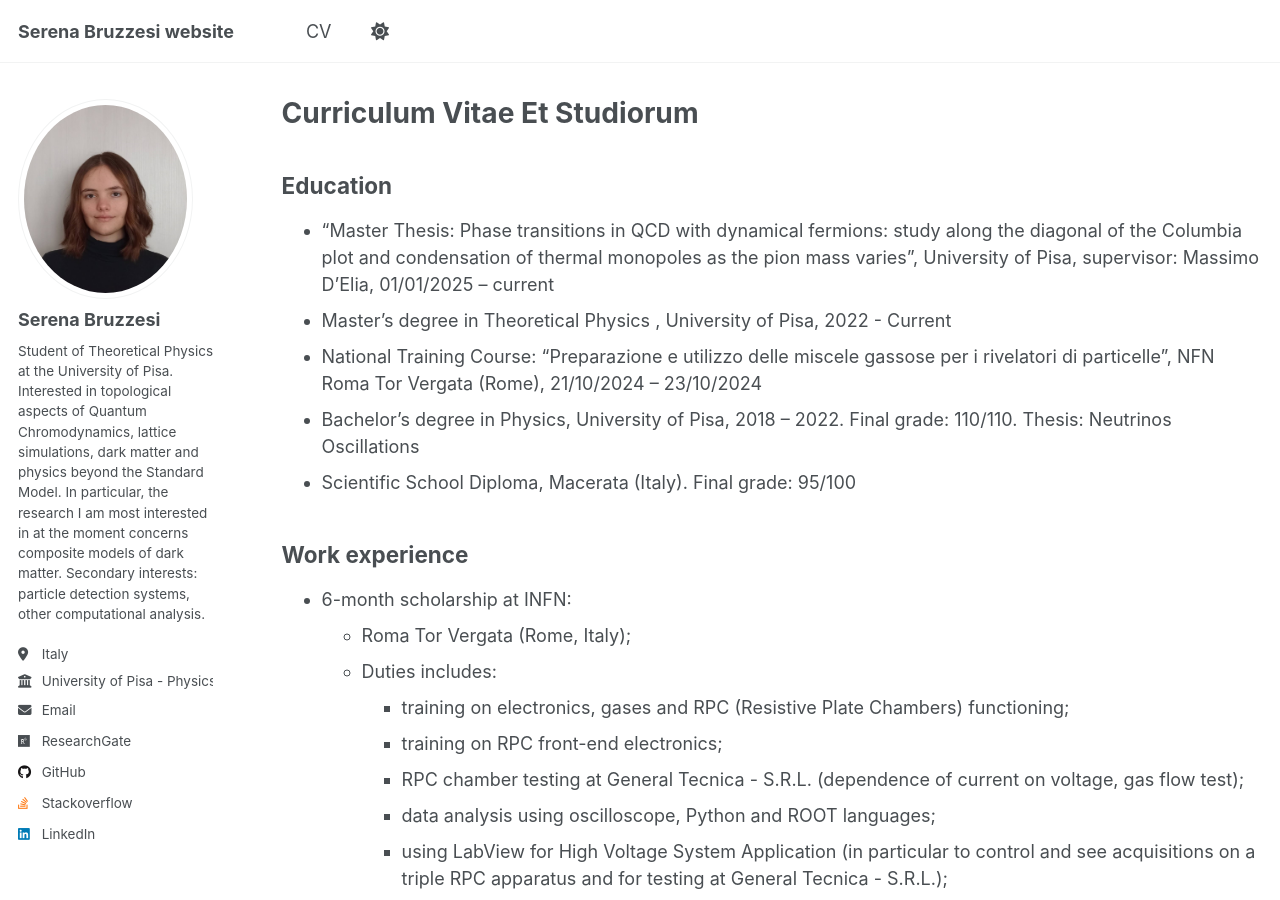
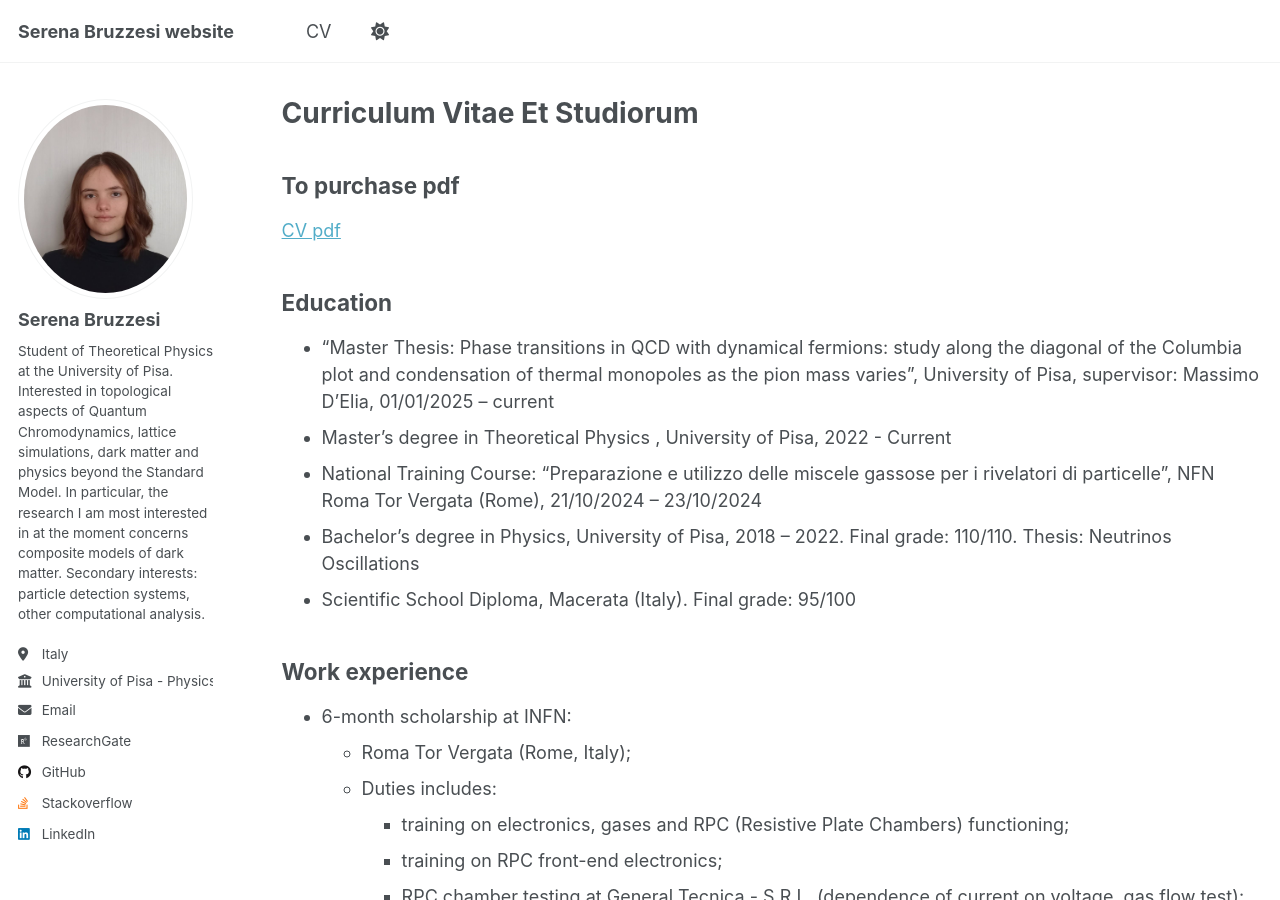
Before and after one commit to Serena1999/Serena1999.github.io, a Jekyll site: the page built from _pages/cv.md, in a window 1280 px wide and 900 px high. Built offline with Jekyll 4.4.1, drawn with Linux system fonts in a browser that asks for light colours.

Commit message:
Update cv.md

```diff
--- a/_pages/cv.md
+++ b/_pages/cv.md
@@ -8,6 +8,10 @@ redirect_from:
 ---
 
 {% include base_path %}
+
+To purchase pdf
+------
+[CV pdf](https://github.com/Serena1999/Serena1999.github.io/blob/master/files/CV_11_06_2025.pdf)
 
 Education
 ------
```
